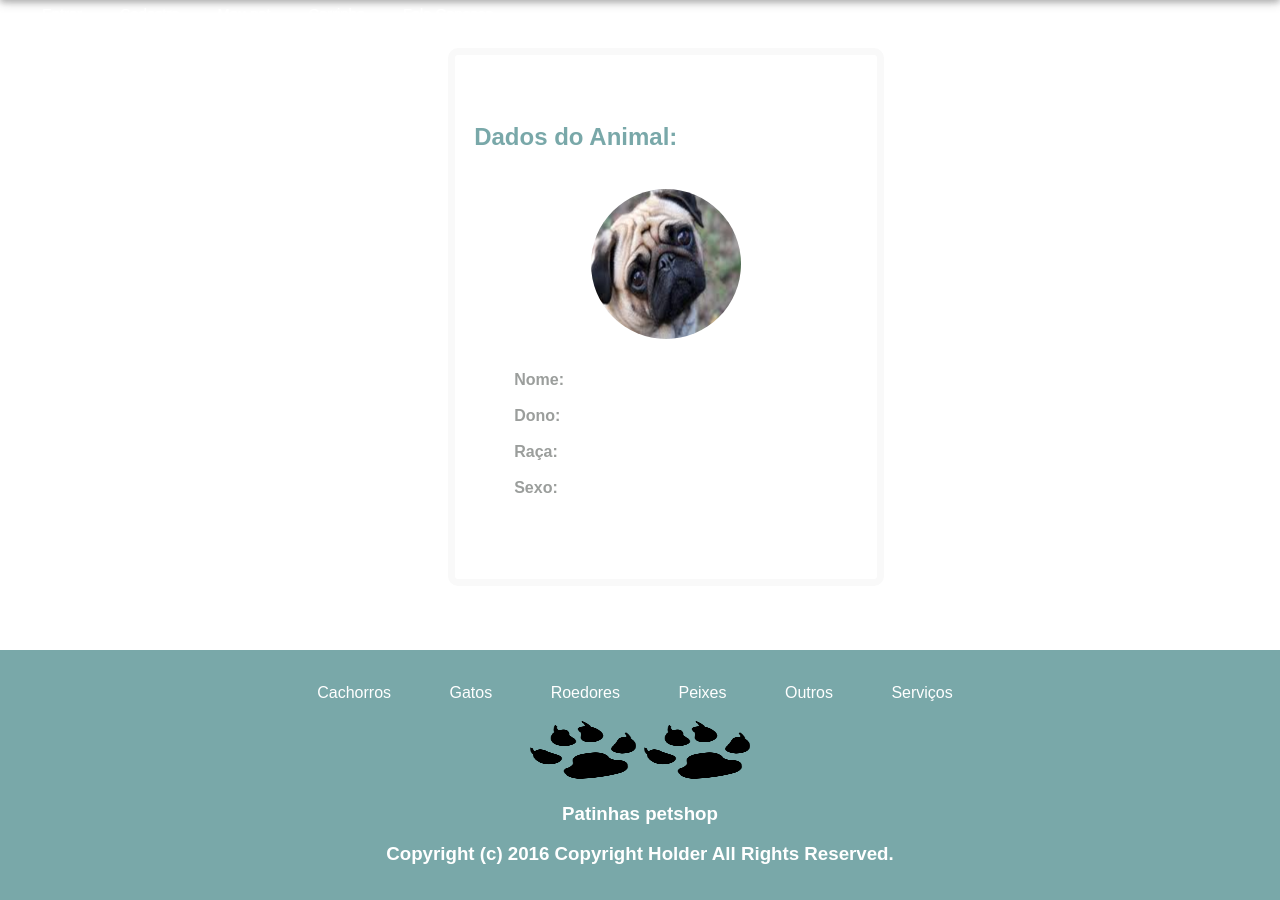
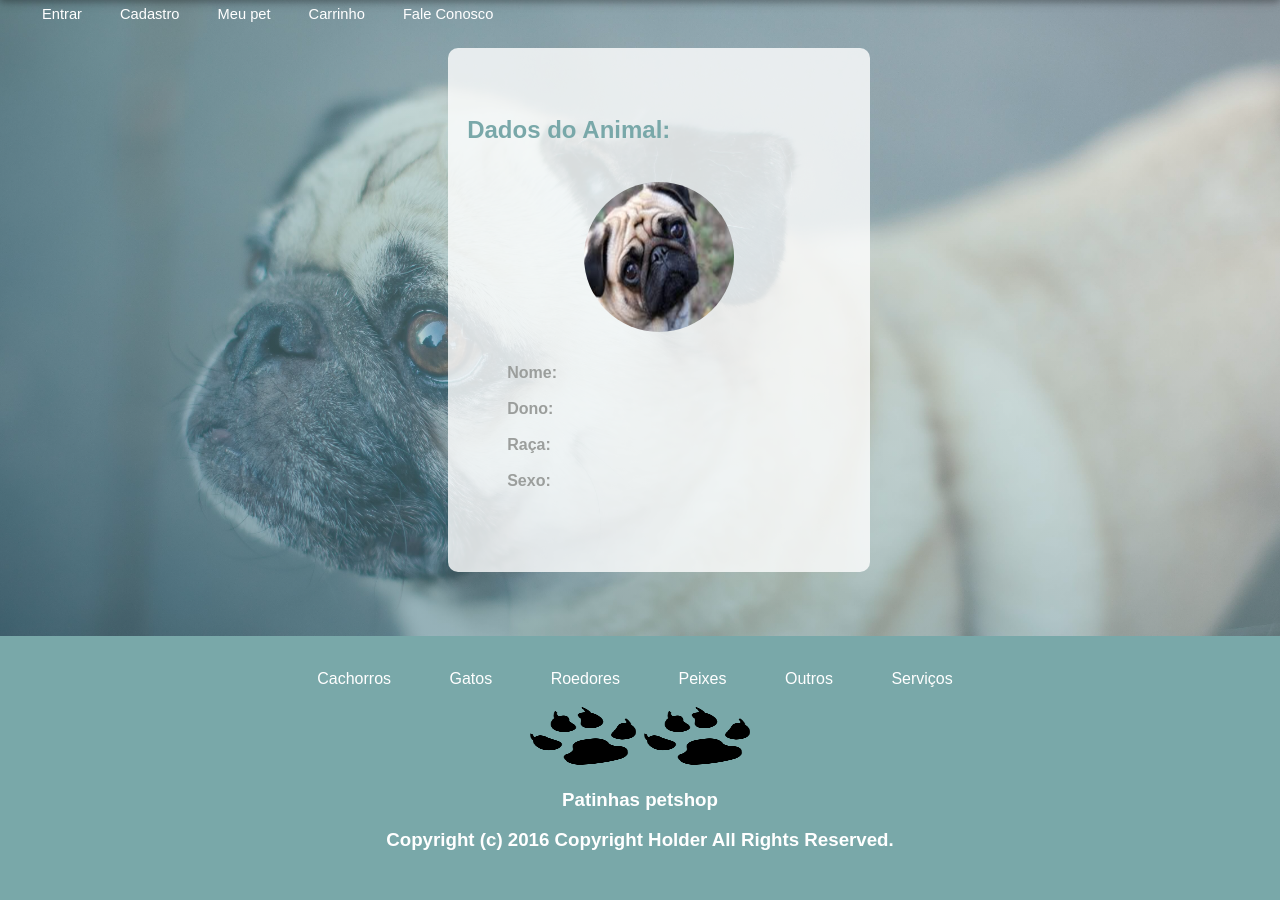
Before and after one commit to DonizetiJr/petshop, a PHP site: page /pet.html in a window 1280 px wide. Shown: the part 80-980 px from the top of the page. After the commit the page ends 930 px from the top, so only its background shows below. Run offline with PHP 8.4, Linux system fonts and the light colour scheme.

Commit message:
Added image on Pet page

```diff
--- a/assets/stylesheets/pet.css
+++ b/assets/stylesheets/pet.css
@@ -1,8 +1,16 @@
+body {
+  background-image: linear-gradient(-141deg, rgba(244,247,247,0.4) 0, rgba(170,207,208,0.4) 27%, rgba(121,168,169,0.5) 52%, rgba(31,78,95,0.6) 100%),
+  url(../images/pug.jpeg);
+
+  background-size: cover;
+  background-repeat: no-repeat;
+}
+
 #animal {
   display: inline-block;
+  background-color: rgba(256,256,256,.8);
   width: 30%;
   margin:10% 0% 5% 35%;
-  border: 7px solid #f9f9f9;
   padding: 3em 1.2em;
   border-radius: 10px;
 
```
Also changed, not shown: assets/images/pug.jpeg (added).
